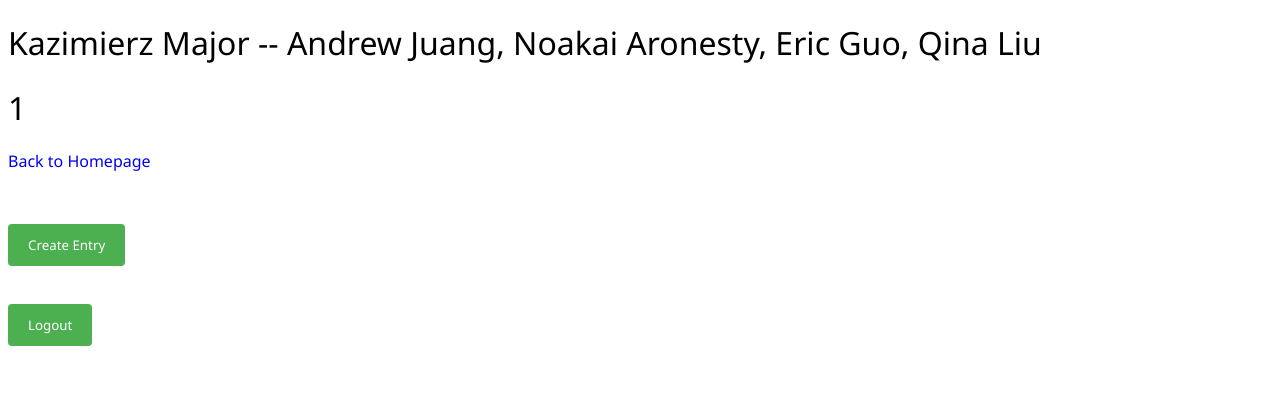
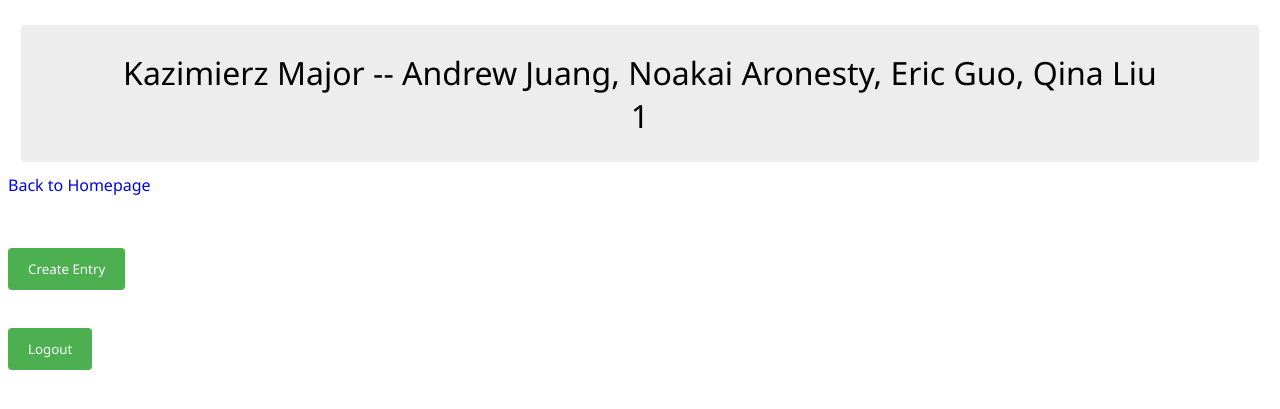
Before and after one commit to andrew-juang/P00, a Flask app: page /display/1 in a window 1280 px wide. Shown: the top 409 px of the page. Run offline with Flask 2, Linux system fonts and the light colour scheme; data comes from the database, SQL or seed files in the repository.

Commit message:
css update

```diff
--- a/app/templates/dashboard.html
+++ b/app/templates/dashboard.html
@@ -12,8 +12,8 @@ P00 -- Web Log Hosting Site
     </head>
 
     <body>
-        <h1> Kazimierz Major -- Andrew Juang, Noakai Aronesty, Eric Guo, Qina Liu </h1>
-        <h1> {{user}}'s DASHBOARD </h1>
+        <h1 class="header"> Kazimierz Major -- Andrew Juang, Noakai Aronesty, Eric Guo, Qina Liu <br>
+            {{user}}'s DASHBOARD </h1>
 
         <!-- link to go back to homepage -->
         <a href="{{ url_for('disp_loginpage') }}">Back to Homepage</a>
--- a/app/templates/display.html
+++ b/app/templates/display.html
@@ -12,8 +12,8 @@ P00 -- Web Log Hosting Site
     </head>
 
     <body>
-        <h1> Kazimierz Major -- Andrew Juang, Noakai Aronesty, Eric Guo, Qina Liu </h1>
-        <h1> {{blogtitle}} </h1>
+        <h1 class="header"> Kazimierz Major -- Andrew Juang, Noakai Aronesty, Eric Guo, Qina Liu <br>
+            {{blogtitle}} </h1>
 
         <!-- link to go back to homepage -->
         <a href="{{ url_for('disp_loginpage') }}">Back to Homepage</a>
```
